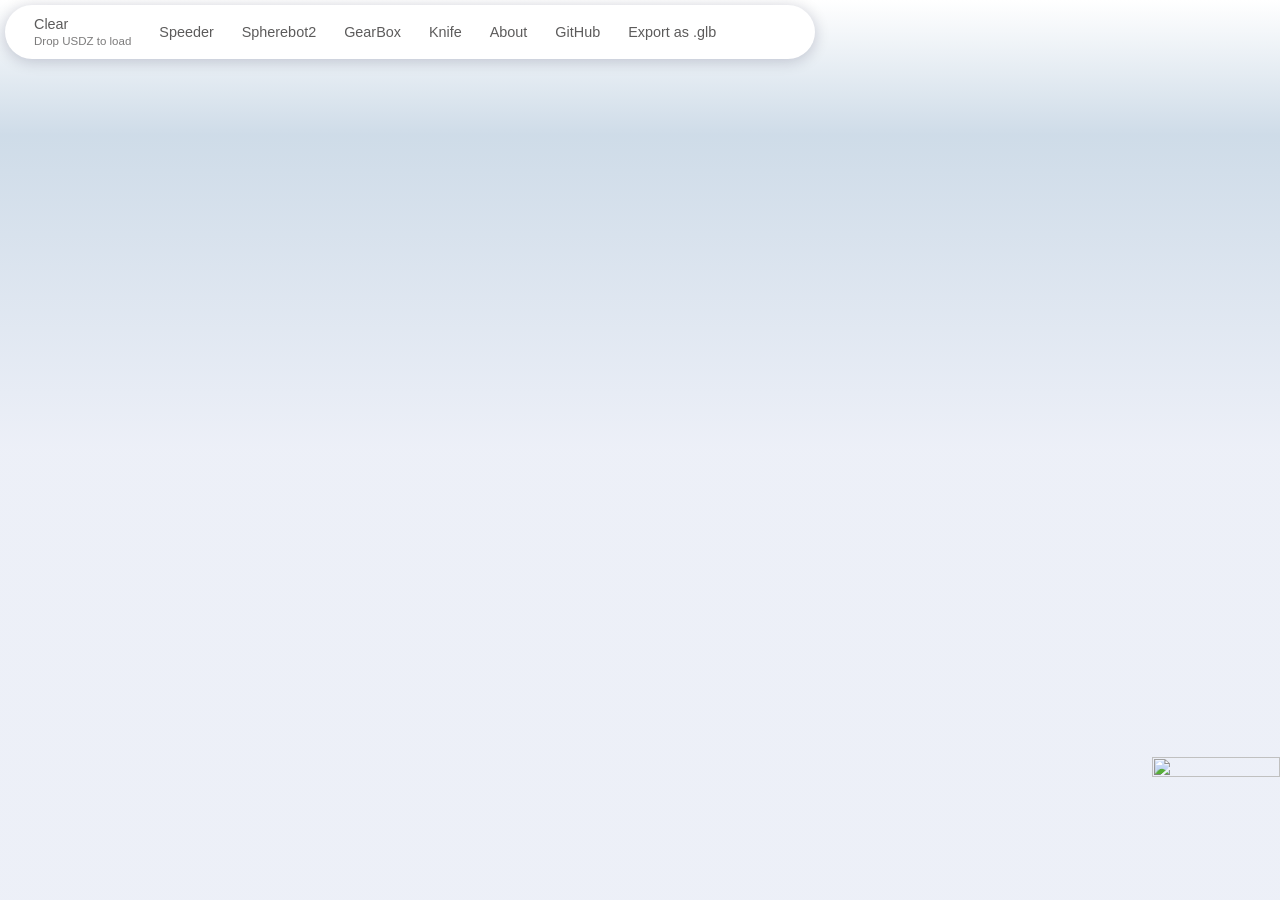
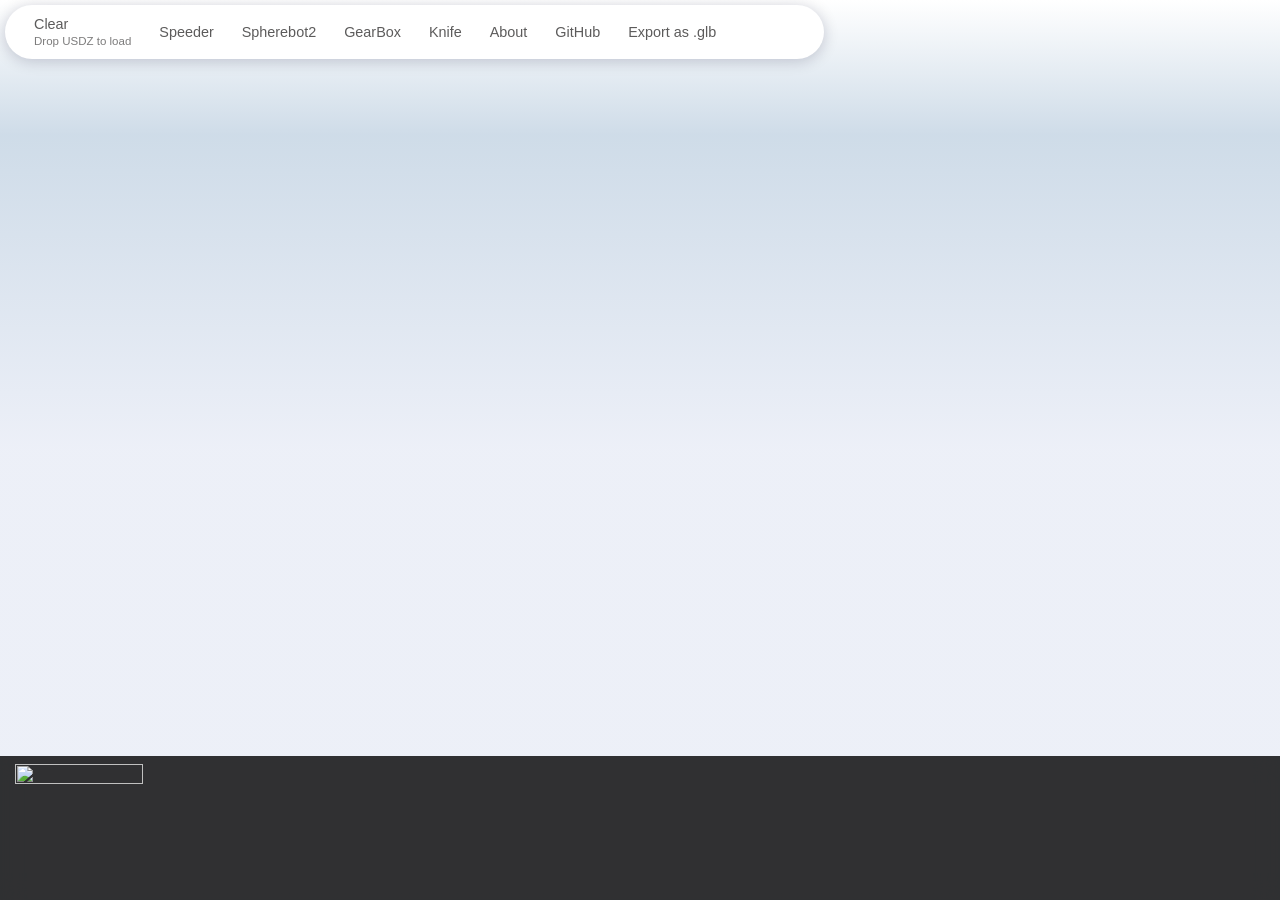

wording, About dialogue

--- a/public/css/styles.css
+++ b/public/css/styles.css
@@ -18,21 +18,26 @@ body {
 }
 
 .footer {
-    position: absolute;
+    position: fixed;
     bottom: 0;
+    left: 0;
     right: 0;
-    margin-bottom: 15px;
+    background-color: rgba(0, 0, 0, 0.8);
+    -webkit-backdrop-filter: blur(10px);
+    backdrop-filter: blur(10px);
+    padding: 8px 15px;
+    z-index: 100;
 }
 
 #message-log {
-    opacity: 0.5;
+    opacity: 0.9;
     font-size: 0.75em;
     color: white;
-    margin-left: 14px;
-    margin-top: 0;
-    font-style: italic;
-    margin-bottom: 0;
-    margin-top: 0;
+    margin: 0;
+    font-family: monospace;
+    max-height: 100px;
+    overflow-y: auto;
+    line-height: 1.3;
 }
 
 #container {
@@ -205,6 +210,9 @@ body {
     margin-top: 20px;
     padding-top: 16px;
     border-top: 1px solid var(--color-bg-1);
+    display: flex;
+    gap: 16px;
+    flex-wrap: wrap;
 }
 
 .dialog-actions a {
@@ -215,6 +223,7 @@ body {
 
 .dialog-actions a:hover {
     text-decoration: underline;
+    cursor: pointer;
 }
 
 #container a {
@@ -228,6 +237,7 @@ body {
 #container a:hover, .dropdown-button:hover {
     color: var(--color-theme-1);
     text-decoration: underline;
+    cursor: pointer;
 }
 
 #container a span {
